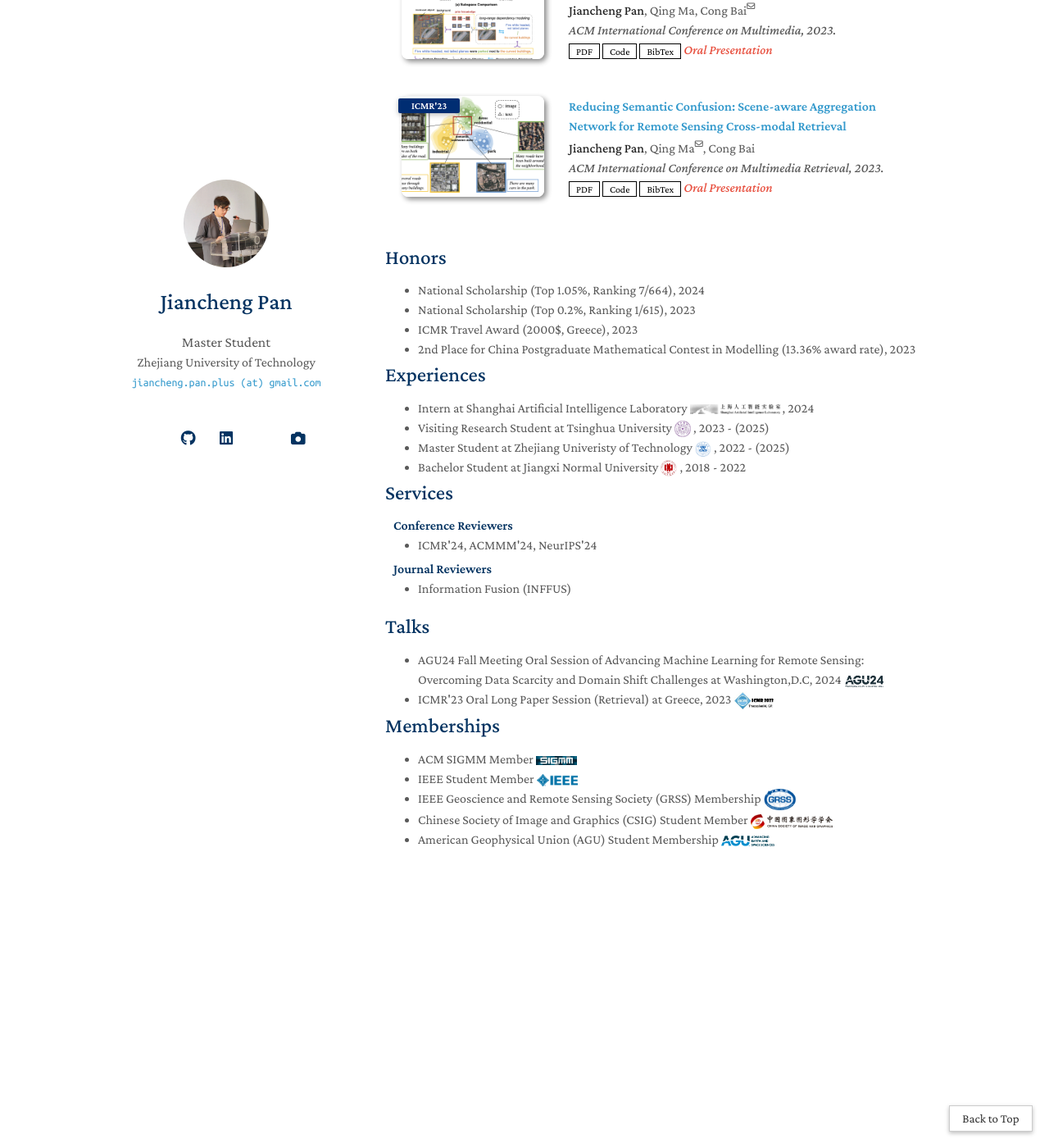
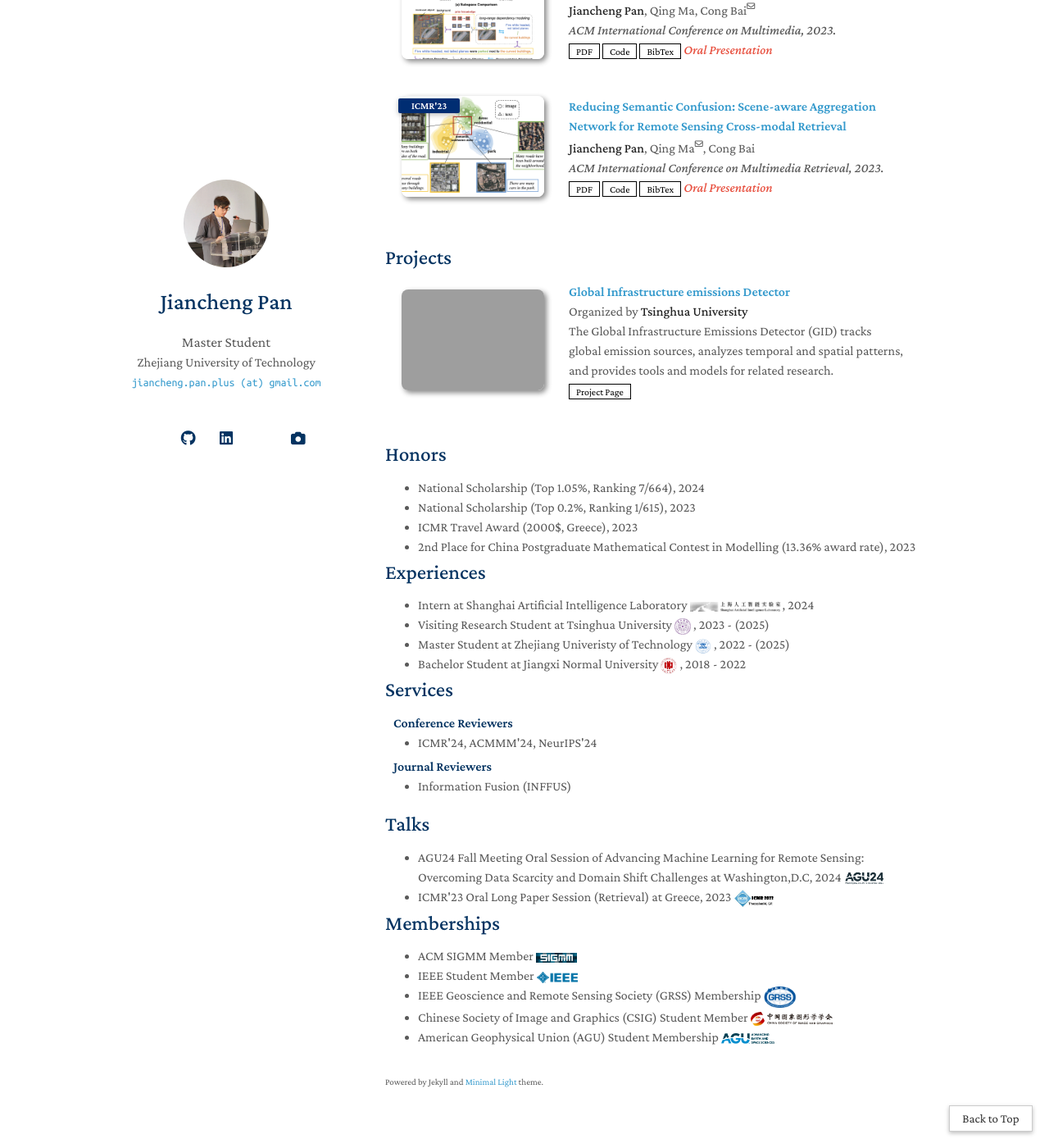
Before and after one commit to jaychempan/jaychempan.github.io, a Jekyll site: the page built from index.md, in a window 1280 px wide and 1400 px high, scrolled down 1357 px. Shown: the whole window at 82% size. Built offline with Jekyll 4.4.1, drawn with Linux system fonts in a browser that asks for light colours; a style sheet for code colours, icons or effects is not loaded; our own code applies the rules of GitHub Pages for plain Markdown files; grey boxes are pictures that could not be loaded.

Commit message:
update index

```diff
--- a/_config.yml
+++ b/_config.yml
@@ -29,7 +29,7 @@ favicon_dark: ./images/redketchup/favicon.ico
 
 # Footnote
 # You may use the option to disable the footnote, "Powered by Jekyll and Minimal Light theme."
-enable_footnote: false
+enable_footnote: true
 
 # Auto Dark Mode
 # You may use the option to disable the automatic dark theme
--- /dev/null
+++ b/_data/projects.yml
@@ -0,0 +1,7 @@
+main:
+
+  - title: "Global Infrastructure emissions Detector"
+    authors: Organized by <strong>Tsinghua University</strong>
+    shortinfo: The Global Infrastructure Emissions Detector (GID) tracks global emission sources, analyzes temporal and spatial patterns, and provides tools and models for related research.
+    page: http://gidmodel.org.cn/#firstPage
+    image: ./images/gid-web.png
--- /dev/null
+++ b/_includes/projects.md
@@ -0,0 +1,53 @@
+<h2 id="publications" style="margin: 2px 0px -15px;">Projects</h2>
+
+<div class="publications">
+<ol class="bibliography">
+<!-- <p>&ast; indicates contributed equally and <i class="fa-regular fa-envelope fa-xs"></i> is corresponding author.</p> -->
+{% for link in site.data.projects.main %}
+
+<li>
+<div class="pub-row">
+  <div class="col-sm-3 abbr" style="position: relative;padding-right: 15px;padding-left: 15px;">
+    {% if link.image %}
+    <img src="{{ link.image }}" class="teaser img-fluid z-depth-1" style="width=100;height=40%">
+    {% endif %}
+    {% if link.conference_short %}
+    <abbr class="badge">{{ link.conference_short }}</abbr>
+    {% endif %}
+  </div>
+  <div class="col-sm-9" style="position: relative;padding-right: 15px;padding-left: 20px;">
+      <div class="title"><a href="{{ link.pdf }}">{{ link.title }}</a></div>
+      <div class="author">{{ link.authors }}</div>
+      <div class="shortinfo">{{ link.shortinfo }}</div>
+      <div class="periodical"><em>{{ link.conference }}</em>
+      </div>
+    <div class="links">
+      {% if link.pdf %}
+      <a href="{{ link.pdf }}" class="btn btn-sm z-depth-0" role="button" target="_blank" style="font-size:12px;">PDF</a>
+      {% endif %}
+      {% if link.code %}
+      <a href="{{ link.code }}" class="btn btn-sm z-depth-0" role="button" target="_blank" style="font-size:12px;">Code</a>
+      {% endif %}
+      {% if link.page %}
+      <a href="{{ link.page }}" class="btn btn-sm z-depth-0" role="button" target="_blank" style="font-size:12px;">Project Page</a>
+      {% endif %}
+      {% if link.bibtex %}
+      <a href="{{ link.bibtex }}" class="btn btn-sm z-depth-0" role="button" target="_blank" style="font-size:12px;">BibTex</a>
+      {% endif %}
+      {% if link.notes %}
+      <strong> <i style="color:#e74d3c">{{ link.notes }}</i></strong>
+      {% endif %}
+      {% if link.others %}
+      {{ link.others }}
+      {% endif %}
+    </div>
+  </div>
+</div>
+</li>
+
+<br>
+
+{% endfor %}
+
+</ol>
+</div>
--- a/index.md
+++ b/index.md
@@ -20,6 +20,8 @@ My research interests include but are not limited to Multimodal Learning, Data-c
 
 {% include_relative _includes/publications.md %}
 
+{% include_relative _includes/projects.md %}
+
 {% include_relative _includes/honors.md %}
 
 {% include_relative _includes/experiences.md %}
```
Also changed, not shown: _data/navigation.yml (+4 -16 lines), images/logo-gid.png (added), 1 other file.
